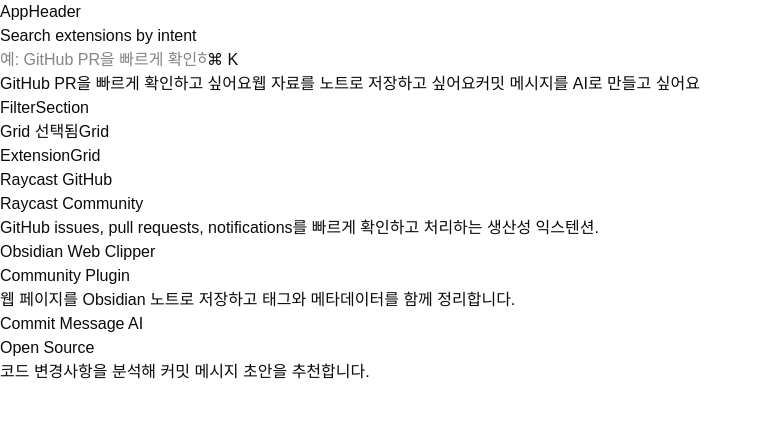
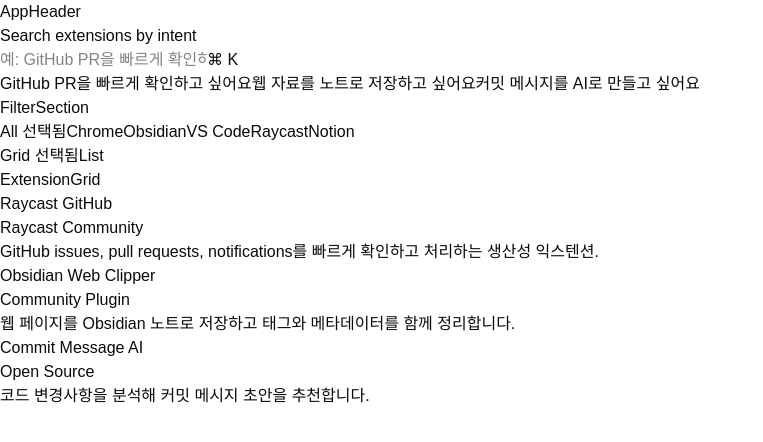
Before and after one commit to 5giran/ai-board, a React (Vite) app in the folder apps/web/: page / in a window 1280 px wide. Shown: the top 442 px of the page, without its empty margins (0-763 px from the left). Built offline with nearby package versions, Linux system fonts and the light colour scheme.

Commit message:
feat(web): 메인화면 플랫폼 필터 추가

```diff
--- a/apps/web/src/routes/index.tsx
+++ b/apps/web/src/routes/index.tsx
@@ -73,6 +73,24 @@ const suggestedQueries = [
   "웹 자료를 노트로 저장하고 싶어요",
   "커밋 메시지를 AI로 만들고 싶어요",
 ];
+
+type PlatformFilterValue =
+  | "All"
+  | "Chrome"
+  | "Obsidian"
+  | "VS Code"
+  | "Raycast"
+  | "Notion"
+
+const platformFilters: PlatformFilterValue[] = [
+  "All",
+  "Chrome",
+  "Obsidian",
+  "VS Code",
+  "Raycast",
+  "Notion",
+]
+
 // TODO: 여기까지
 
 // HomePage는 컴포넌트들을 순서대로 조립하는 부모 컴포넌트다.
@@ -81,6 +99,14 @@ const suggestedQueries = [
 function HomePage() {
   const [viewMode, setViewMode] = useState<ViewMode>("grid");
   const [searchQuery, SetSearchQuery] = useState("");
+  const [selectedPlatform, setSelectedPlatform] = useState<PlatformFilterValue>("All")
+
+  const visibleExtensions =
+    selectedPlatform === "All"
+      ? mockExtensions
+      : mockExtensions.filter(
+        (extension) => extension.platform === selectedPlatform,
+      )
 
   return (
     <div>
@@ -92,7 +118,10 @@ function HomePage() {
         onQueryChange={SetSearchQuery}
       />
 
-      <FilterSection />
+      <FilterSection
+        selectedPlatform={selectedPlatform}
+        onPlatformChange={setSelectedPlatform}
+      />
 
       <ViewToggle viewMode={viewMode} onChange={setViewMode} />
 
@@ -154,12 +183,48 @@ function SearchHero({
   );
 }
 
-function FilterSection() {
+type FilterSectionProps = {
+  selectedPlatform: PlatformFilterValue
+  onPlatformChange: (platform: PlatformFilterValue) => void
+}
+
+// FilterSection는 중간 부모
+function FilterSection({
+  selectedPlatform,
+  onPlatformChange,
+}: FilterSectionProps) {
   return (
     <section>
       <h2>FilterSection</h2>
+
+      <PlatformFilter
+        selectedPlatform={selectedPlatform}
+        onPlatformChange={onPlatformChange}
+      />
     </section>
   );
+}
+
+// PlatformFilter이 자식
+type PlatformFilterProps = {
+  selectedPlatform: PlatformFilterValue
+  onPlatformChange: (platform: PlatformFilterValue) => void
+}
+
+function PlatformFilter({
+  selectedPlatform,
+  onPlatformChange,
+}: PlatformFilterProps) {
+  return (
+    <div>
+      {platformFilters.map((platform) => (
+        <button key={platform} type="button" onClick={() => onPlatformChange(platform)}>
+          {platform}
+          {selectedPlatform === platform ? " 선택됨" : ""}
+        </button>
+      ))}
+    </div>
+  )
 }
 
 // Grid 형태 컴포넌트
@@ -254,7 +319,7 @@ function ViewToggle({ viewMode, onChange }: ViewToggleProps) {
       </button>
 
       <button type="button" onClick={() => onChange("list")}>
-        Grid {viewMode === "list" ? "선택됨" : ""}
+        List {viewMode === "list" ? "선택됨" : ""}
       </button>
     </div>
   );
```
